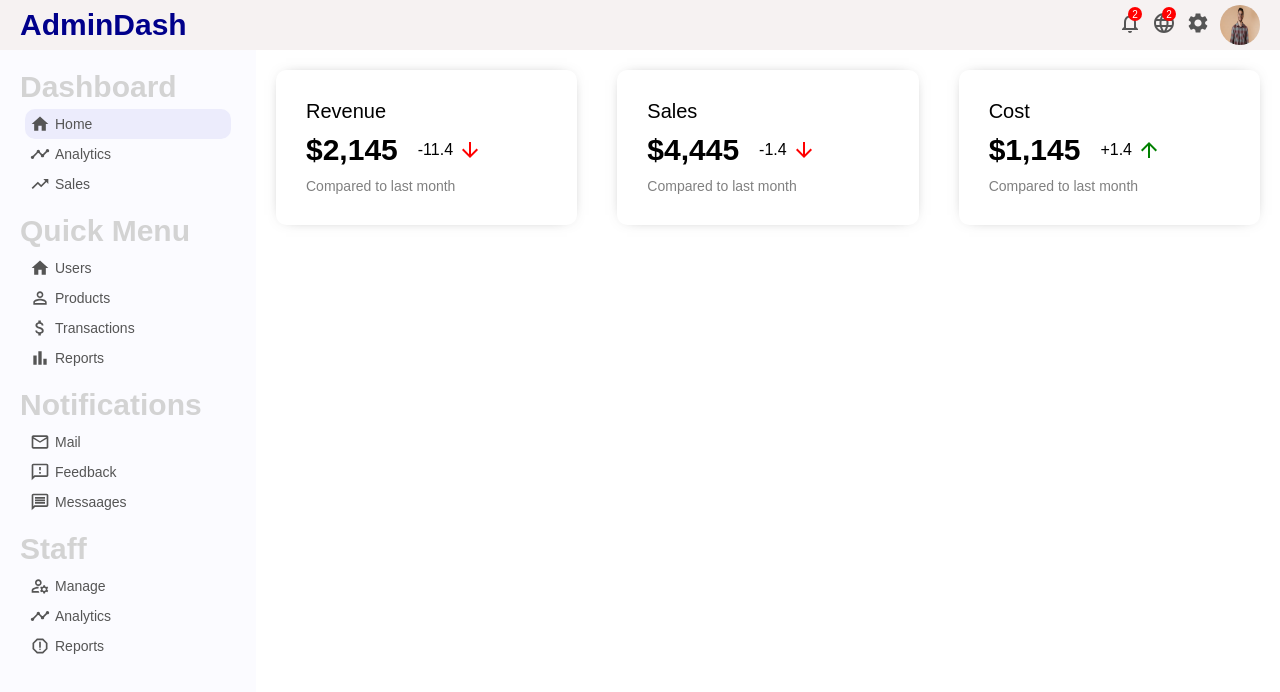
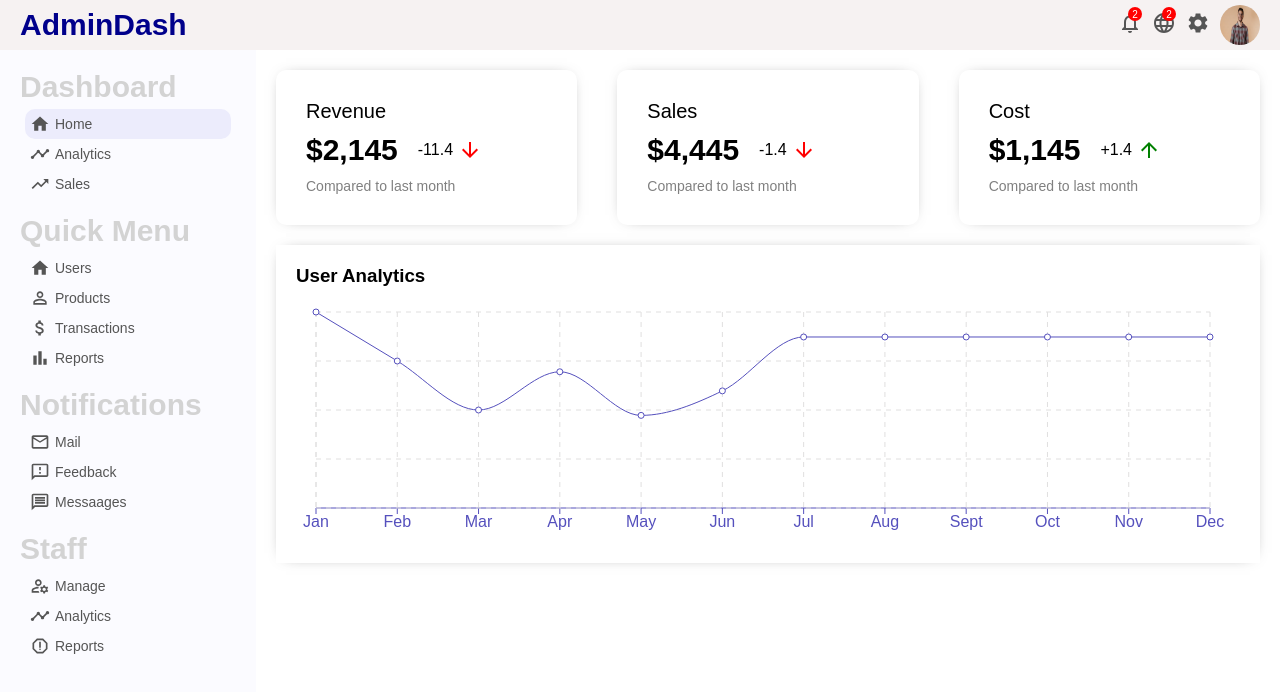
Before and after one commit to kanishkadeo27/React-admin-dashboard, a React (Create React App) app: page / in a window 1280 px wide. Shown: the top 692 px of the page. Built offline with nearby package versions, Linux system fonts and the light colour scheme.

Commit message:
chart component ui done

```diff
--- /dev/null
+++ b/src/Components/chart/Chart.jsx
@@ -0,0 +1,29 @@
+import './chart.css';
+import { LineChart, Line, XAxis, CartesianGrid, Tooltip, ResponsiveContainer } from 'recharts';
+
+
+const Chart = ({title,data,dataKey,grid}) => {
+    return (
+        <div className='chart'>
+            <h3 className="chartTitle">{title}</h3>
+            <ResponsiveContainer width="100%" aspect={4 / 1}>
+                <LineChart
+                    data={data}
+                    margin={{
+                        top: 5,
+                        right: 30,
+                        left: 20,
+                        bottom: 5,
+                    }}
+                >
+                    <XAxis dataKey="name" stroke='#5550bd' />
+                    <Tooltip/>
+                    {grid && <CartesianGrid stroke='#e0dfdf' strokeDasharray="5 5"/>}
+                    <Line type="monotone" dataKey={dataKey} stroke="#5550bd" activeDot={{ r: 8 }} />
+                </LineChart>
+            </ResponsiveContainer>
+        </div>
+    )
+}
+
+export default Chart
--- /dev/null
+++ b/src/Components/chart/chart.css
@@ -0,0 +1,9 @@
+.chart{
+    margin: 20px;
+    padding: 20px;
+    -webkit-box-shadow: 0px 0px 15px -10px rgba(0, 0, 0, 0.75);
+    box-shadow: 0px 0px 15px -10px rgba(0, 0, 0, 0.75);
+}
+.chartTitle{
+    margin-bottom: 20px;
+}
--- /dev/null
+++ b/src/dummyData.js
@@ -0,0 +1,50 @@
+export const userData = [
+    {
+        name: 'Jan',
+        ActiveUser: 4000
+    },
+    {
+        name: 'Feb',
+        ActiveUser: 3000
+    },
+    {
+        name: 'Mar',
+        ActiveUser: 2000
+    },
+    {
+        name: 'Apr',
+        ActiveUser: 2780
+    },
+    {
+        name: 'May',
+        ActiveUser: 1890
+    },
+    {
+        name: 'Jun',
+        ActiveUser: 2390
+    },
+    {
+        name: 'Jul',
+        ActiveUser: 3490
+    },
+    {
+        name: 'Aug',
+        ActiveUser: 3490
+    },
+    {
+        name: 'Sept',
+        ActiveUser: 3490
+    },
+    {
+        name: 'Oct',
+        ActiveUser: 3490
+    },
+    {
+        name: 'Nov',
+        ActiveUser: 3490
+    },
+    {
+        name: 'Dec',
+        ActiveUser: 3490
+    },
+];
--- a/src/pages/home/Home.jsx
+++ b/src/pages/home/Home.jsx
@@ -1,11 +1,14 @@
+import Chart from '../../Components/chart/Chart'
 import FeaturedInfo from '../../Components/featuredInfo/FeaturedInfo'
 import './home.css'
+import {userData} from './../../dummyData';
 
 const Home = () => {
   return (
     <div className='home'>
 
         <FeaturedInfo/>
+        <Chart data={userData} title='User Analytics' grid dataKey="ActiveUser"/>
     </div>
   )
 }
```
